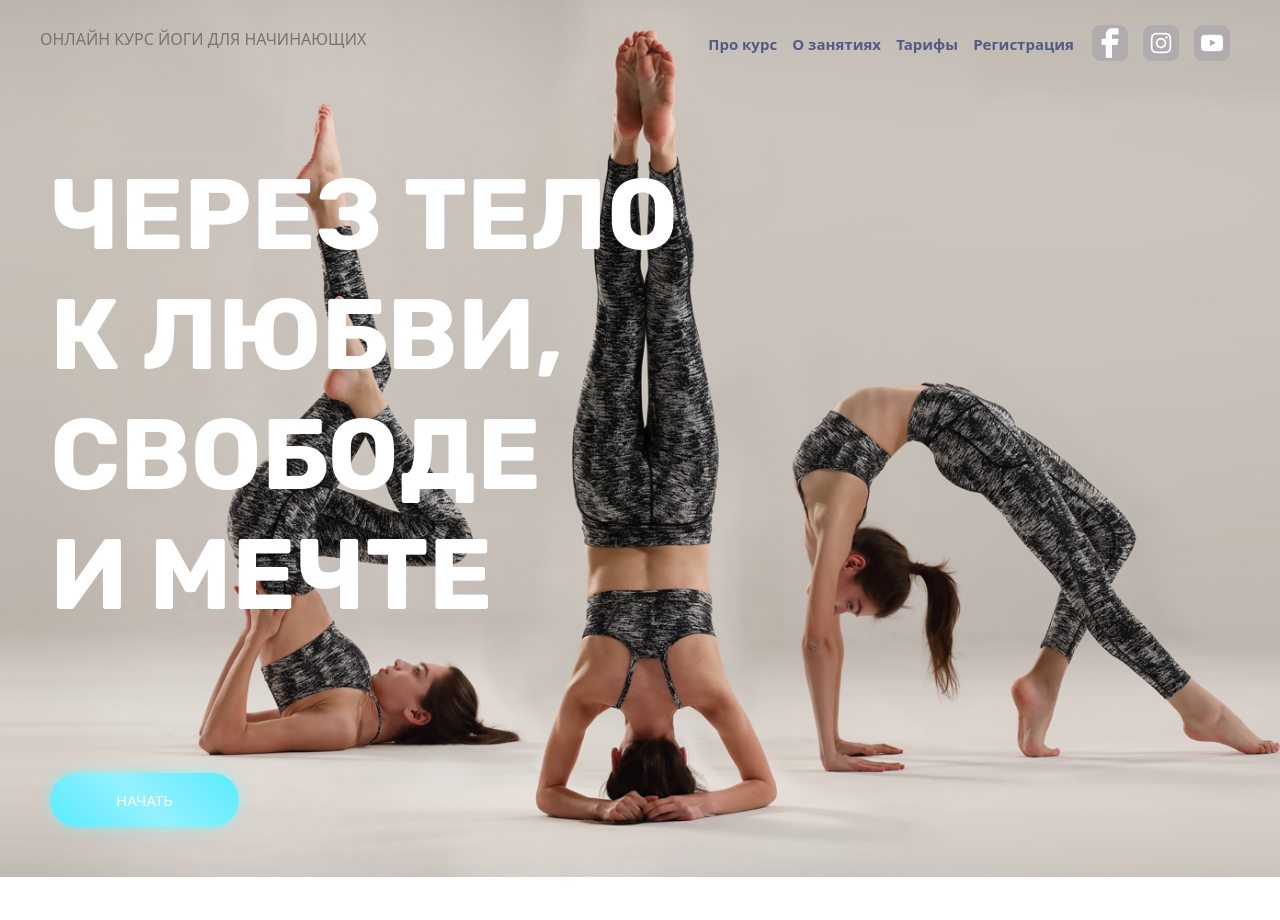
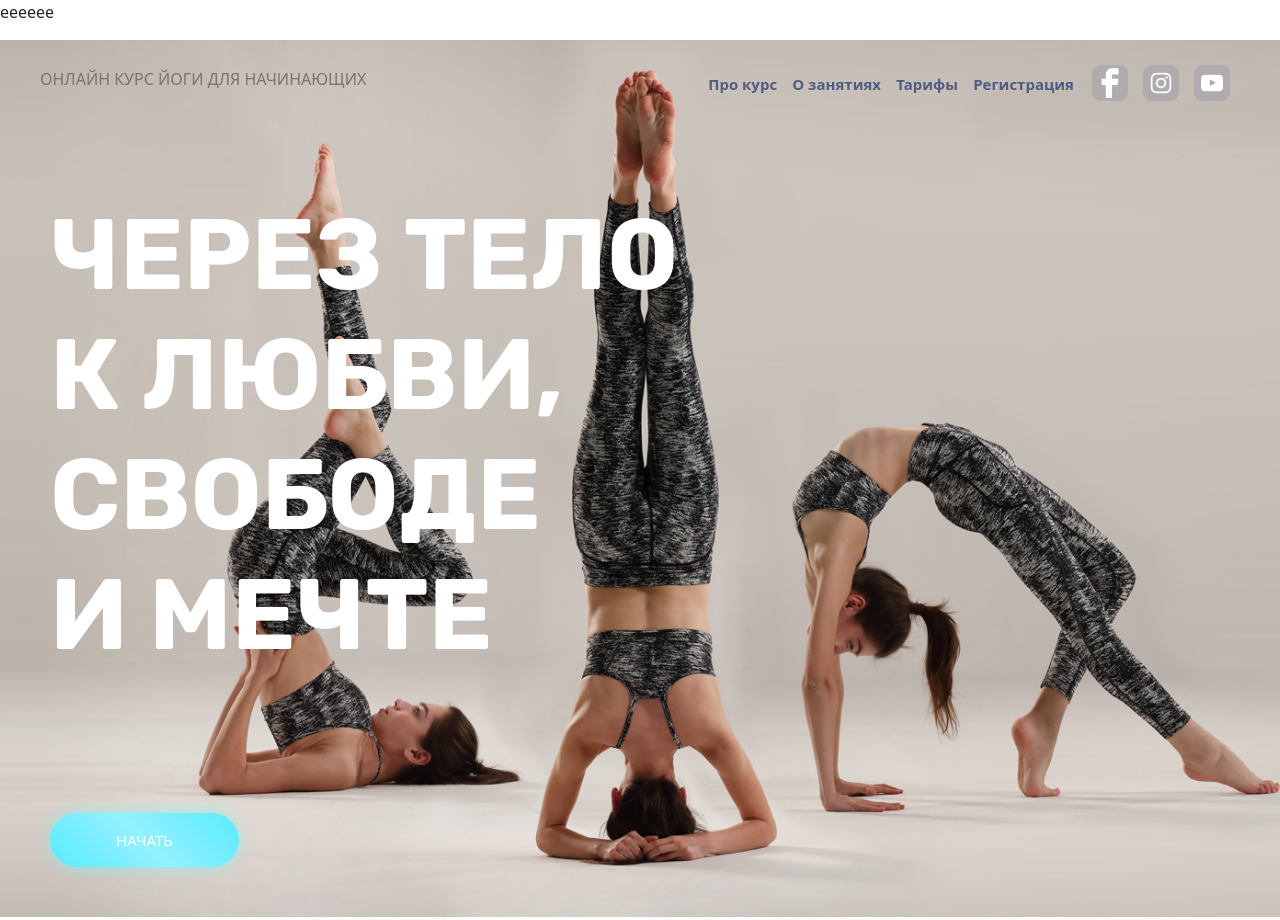
Before and after one commit to HEOSHII/yoga, a plain HTML site: page index.html in a window 1280 px wide. Shown: the top 920 px of the page. Drawn offline with nearby package versions, Linux system fonts and the light colour scheme; a web font is replaced by a local one.

Commit message:
test commit

```diff
--- a/index.html
+++ b/index.html
@@ -15,6 +15,7 @@
 </head>
 
 <body>
+    <p>eeeeee</p>
     <header>
         <!-- шапка сайта -->
         <div class="upper-head">
```
